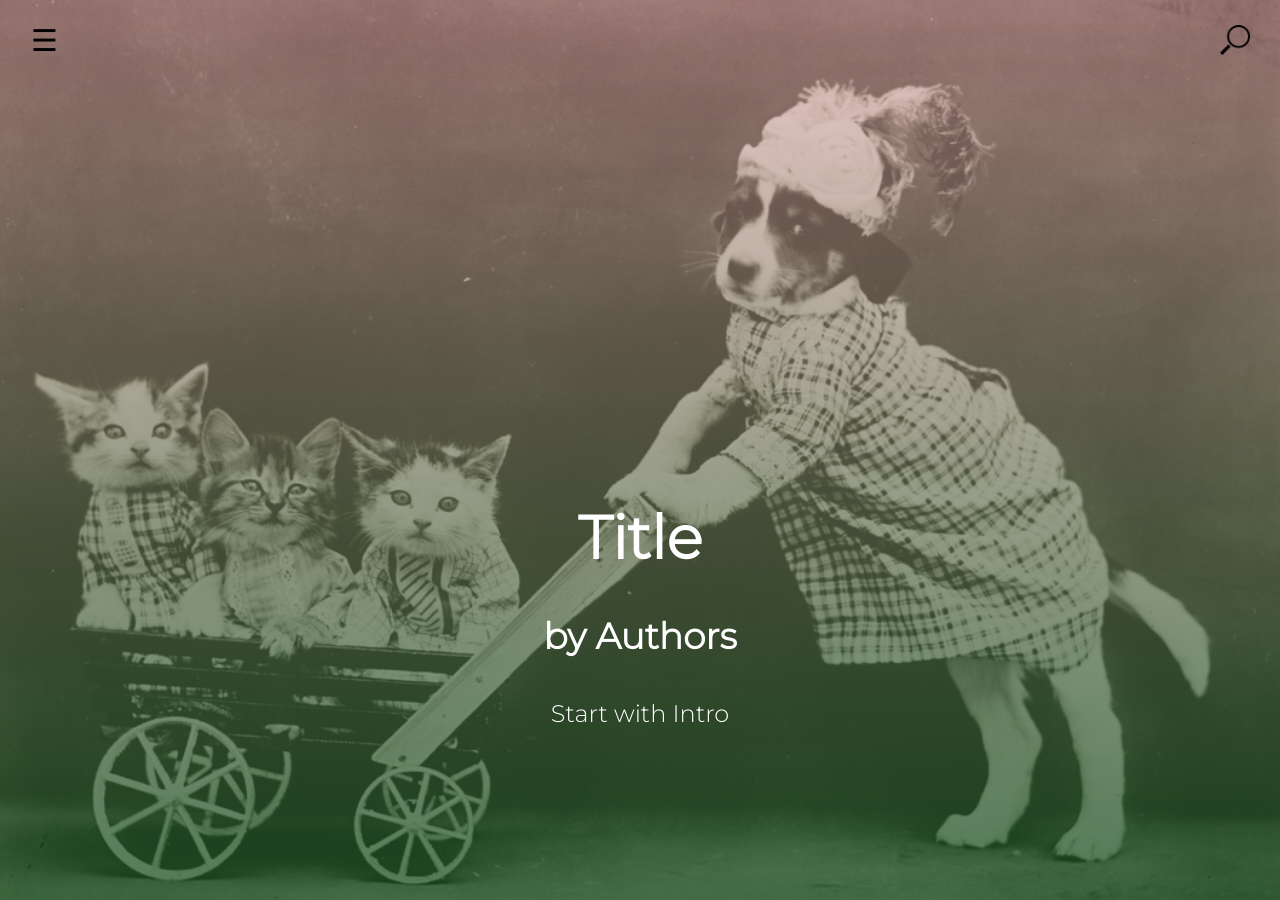
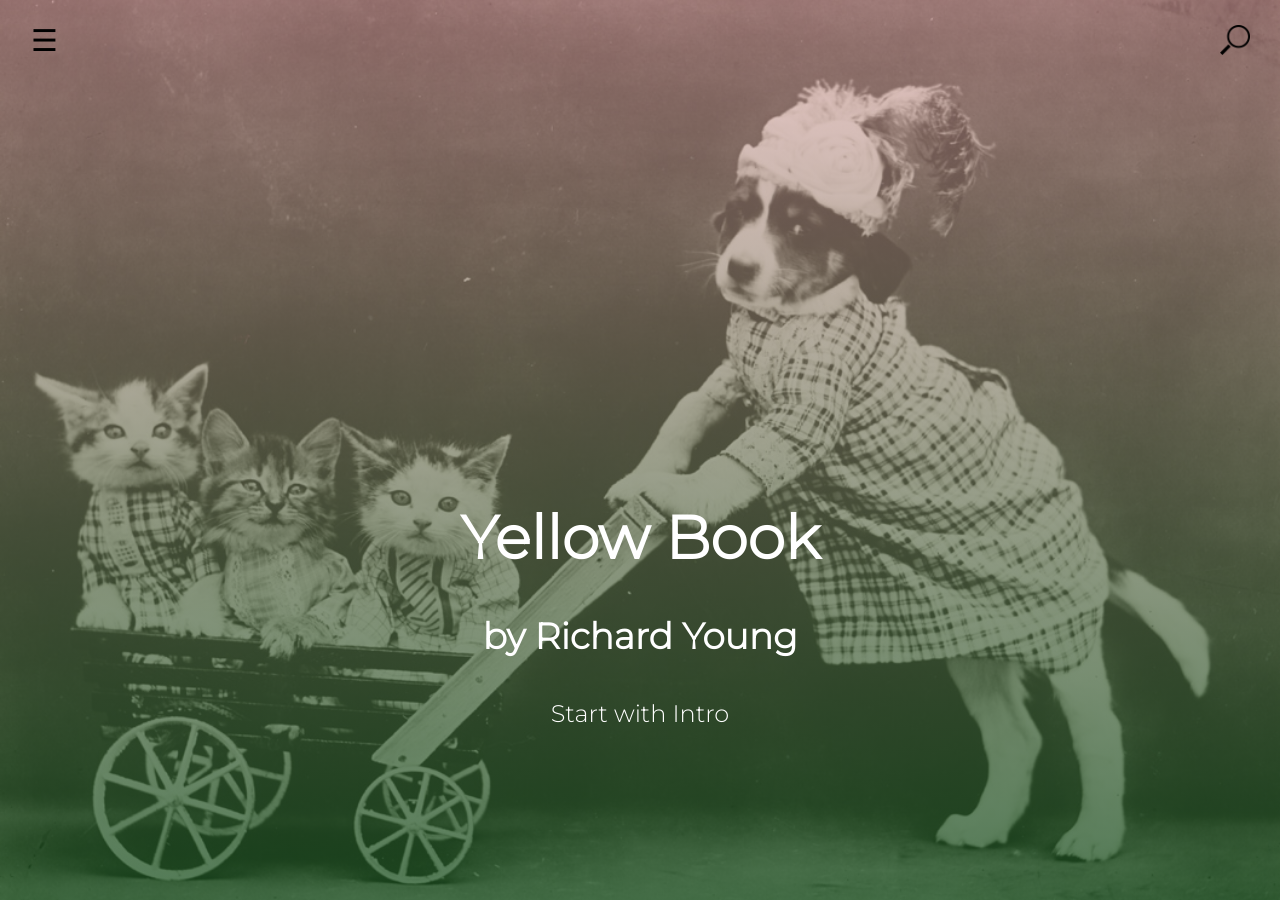
Before and after one commit to HistoryofHappiness/mindoc2, a Jekyll site: the page built from index.markdown, in a window 1280 px wide. Built offline with Jekyll 4.4.1, drawn with Linux system fonts in a browser that asks for light colours.

Commit message:
Update _config.yml

```diff
--- a/_config.yml
+++ b/_config.yml
@@ -1,6 +1,6 @@
-title: Title
+title: Yellow Book
 email: your-email@example.com
-description: by Authors
+description: by Richard Young
 
 baseurl: "/mindoc2" # the subpath of your site. Change it if the name of your repository is other than "mindoc"
 
```
